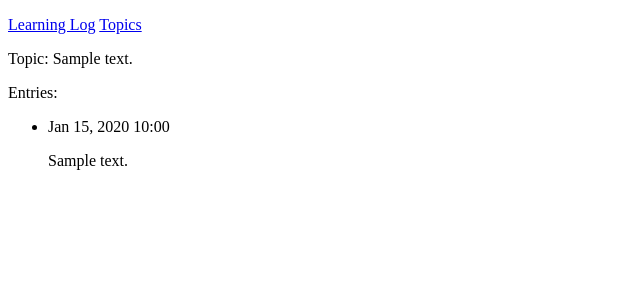
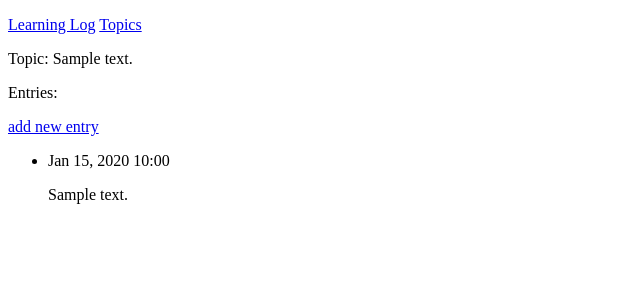
Before and after one commit to ilya234178/learning_log, a Django app: page /topics/1/ in a window 1280 px wide. Shown: the top 300 px of the page, without its empty margins (0-640 px from the left). Run offline with Django 5.2, Linux system fonts and the light colour scheme; tables that the repository leaves empty hold one stand-in row (values such as "Sample post").

Commit message:
create new_entry.html and settings for him

```diff
--- a/learning_logs/templates/learning_logs/topic.html
+++ b/learning_logs/templates/learning_logs/topic.html
@@ -9,6 +9,9 @@
     {% block content %}
         <p>Topic: {{topic}}</p>
         <p>Entries:</p>
+        <p>
+            <a href="{% url 'learning_logs:new_entry' topic.id %}">add new entry</a>
+        </p>
         <ul>
         {% for entry in entries %}
             <li>
--- a/learning_logs/urls.py
+++ b/learning_logs/urls.py
@@ -12,5 +12,7 @@ urlpatterns = [
     #Страница с подробной информацией по отдельной теме
     path('topics/<int:topic_id>/', views.topic, name='topic'),
     #страница добавления новой темы
-    path('new_topic/', views.new_topic, name='new_topic')
+    path('new_topic/', views.new_topic, name='new_topic'),
+    #страница для добавления новой записи
+    path('new_entry/<int:topic_id>/', views.new_entry, name='new_entry')
 ]
--- a/learning_logs/views.py
+++ b/learning_logs/views.py
@@ -1,7 +1,7 @@
 from django.shortcuts import render, redirect
 
 from .models import Topic
-from .forms import TopicForm
+from .forms import TopicForm, EntryForm
 
 def index(request):
     """Главная страница приложения журнал обучения."""
@@ -35,3 +35,23 @@ def new_topic(request):
     #вывести пустую или недействительную форму
     context = {'form': form}
     return render(request, 'learning_logs/new_topic.html', context)
+
+def new_entry(request,topic_id):
+    """Добавляем новую запись по конкретной теме."""
+    topic = Topic.objects.get(id=topic_id)
+
+    if request.method != 'POST':
+        #данные не отправлялись, создается пустая форма
+        form = EntryForm()
+    else:
+        #отправлены данные 'POST', обработать данные
+        form = EntryForm(data = request.POST)
+        if form.is_valid():
+            new_entry = form.save(commit= False)
+            new_entry.topic = topic
+            new_entry.save()
+            return redirect('learning_logs:topic', topic_id=topic_id)
+
+    #вывести пустую или недействительную форму
+    context = {'topic': topic, 'form': form}
+    return render(request, 'learning_logs/new_entry.html', context)
```
Also changed, not shown: learning_logs/forms.py (+8 -1 lines), learning_logs/templates/learning_logs/new_entry.html (added, +13 -0 lines).
